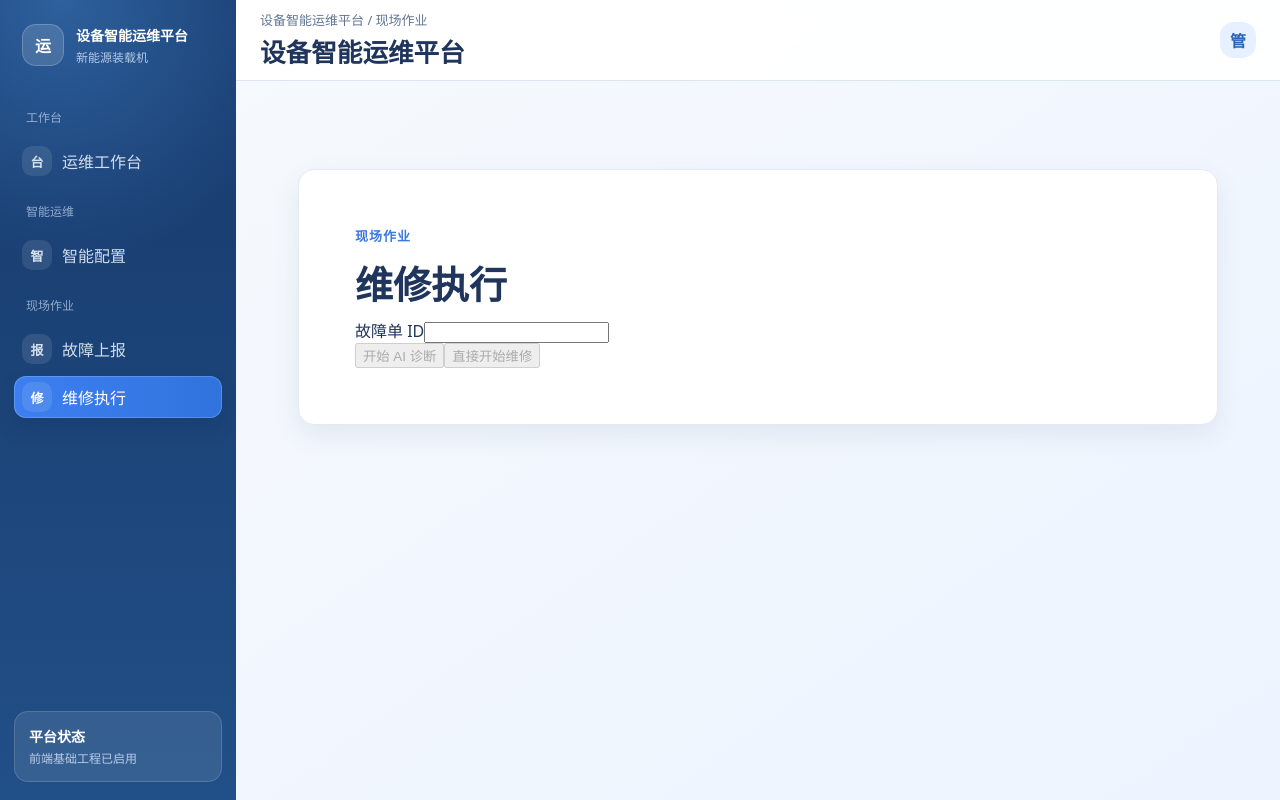
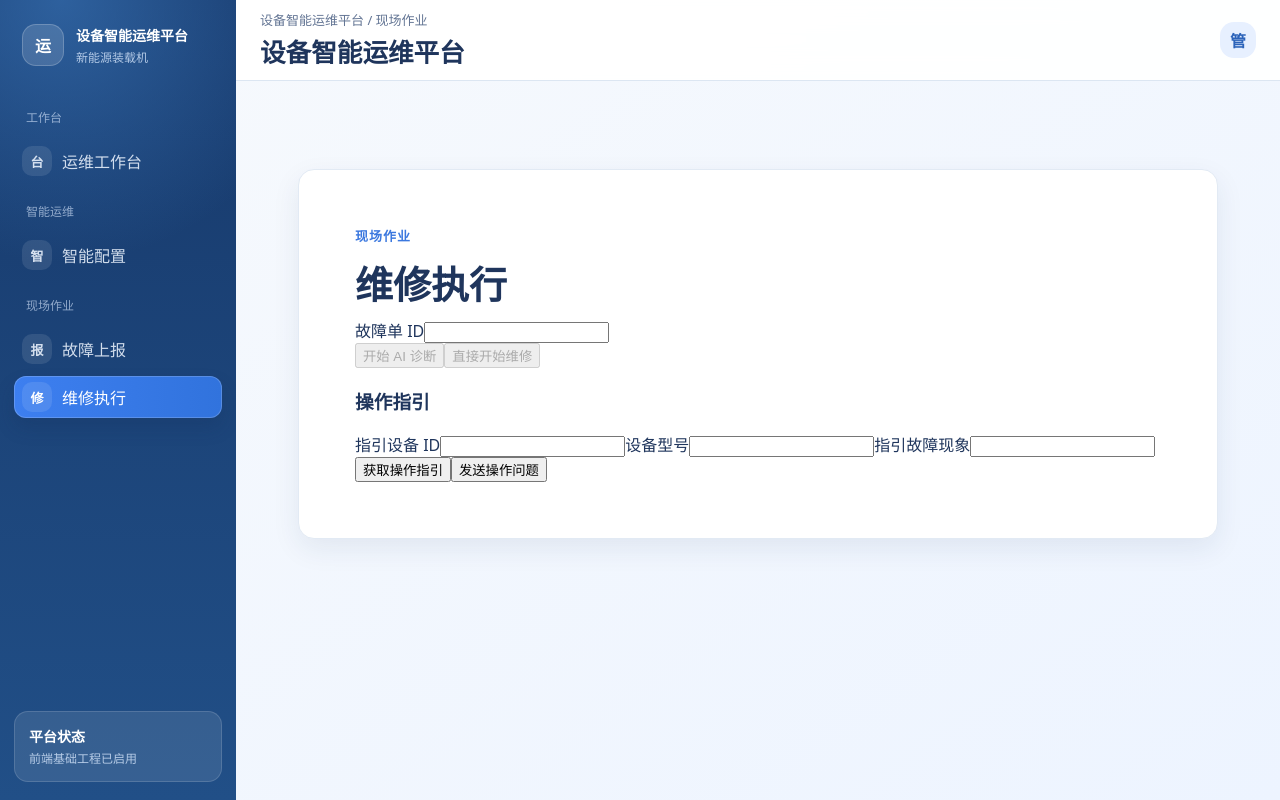
Before and after one commit to QI-code1992/Equipment-repair, a React (Vite) app in the folder codebase/frontend/: page /repair-execution in a window 1280 px wide. Built offline with nearby package versions, Linux system fonts and the light colour scheme.

Commit message:
feat(frontend): show guidance citations and runtime events

```diff
--- a/codebase/frontend/src/RepairExecutionPage.tsx
+++ b/codebase/frontend/src/RepairExecutionPage.tsx
@@ -1,6 +1,6 @@
 import { useState } from "react";
 
-import { ApiError, completeRepair, runFaultDiagnosis, startRepair, type DiagnosisResponse, type RepairStart, type RepairResult } from "./api";
+import { ApiError, completeRepair, getOperationGuidance, readRunEvents, runFaultDiagnosis, startAgentRun, startRepair, type DiagnosisResponse, type GuidanceResponse, type RepairStart, type RepairResult, type RuntimeEvent } from "./api";
 
 function diagnosisMessage(diagnosis: DiagnosisResponse) {
   if (diagnosis.state === "EVIDENCE_PENDING") return "证据仍不足，可补充信息或直接开始维修。";
@@ -16,6 +16,9 @@ export function RepairExecutionPage() {
   const [result, setResult] = useState<RepairResult>({ actual_cause: "", actual_solution: "", repair_result: "", parts_replacement_notes: "" });
   const [completed, setCompleted] = useState<RepairResult | null>(null);
   const [evidence, setEvidence] = useState("");
+  const [guidance, setGuidance] = useState<GuidanceResponse | null>(null);
+  const [guidanceContext, setGuidanceContext] = useState({ equipment_id: "", equipment_model: "", symptom: "", description: "" });
+  const [runtimeEvents, setRuntimeEvents] = useState<RuntimeEvent[]>([]);
 
   async function startDiagnosis() {
     setError(null);
@@ -59,6 +62,15 @@ export function RepairExecutionPage() {
     }
   }
 
+  async function loadGuidance() {
+    setGuidance(await getOperationGuidance(guidanceContext));
+  }
+
+  async function sendOperationQuestion() {
+    const run = await startAgentRun("operation_guidance", guidanceContext, guidanceContext.symptom);
+    setRuntimeEvents(await readRunEvents(run.run_id));
+  }
+
   const summaryText = diagnosis?.summary
     ? [diagnosis.summary.symptom, diagnosis.summary.root_cause].filter((value): value is string => typeof value === "string").join("；")
     : null;
@@ -82,6 +94,14 @@ export function RepairExecutionPage() {
         <button type="button" onClick={() => void submitResult()}>提交维修结果</button>
       </section>}
       {completed && <section aria-label="维修完成结果"><p>{completed.parts_replacement_notes}</p>{repair?.start_mode === "ADOPTED" && summaryText && <p>AI 对话摘要：{summaryText}</p>}</section>}
+      <section aria-label="操作指引"><h3>操作指引</h3>
+        <label>指引设备 ID<input aria-label="指引设备 ID" value={guidanceContext.equipment_id} onChange={(event) => setGuidanceContext({ ...guidanceContext, equipment_id: event.target.value })} /></label>
+        <label>设备型号<input aria-label="设备型号" value={guidanceContext.equipment_model} onChange={(event) => setGuidanceContext({ ...guidanceContext, equipment_model: event.target.value })} /></label>
+        <label>指引故障现象<input aria-label="指引故障现象" value={guidanceContext.symptom} onChange={(event) => setGuidanceContext({ ...guidanceContext, symptom: event.target.value })} /></label>
+        <button type="button" onClick={() => void loadGuidance()}>获取操作指引</button><button type="button" onClick={() => void sendOperationQuestion()}>发送操作问题</button>
+        {guidance?.evidence.length ? <details><summary>查看 {guidance.evidence.length} 条引用</summary>{guidance.evidence.map((item) => <p key={item.citation}><code>{item.citation}</code> {item.text}</p>)}</details> : null}
+        {runtimeEvents.map((item, index) => <p key={`${item.event}-${index}`}>运行状态：{String(item.data.status ?? item.event)}</p>)}
+      </section>
     </section>
   );
 }
```
Also changed, not shown: 1 other file (tests, documents, lock files or other folders).
